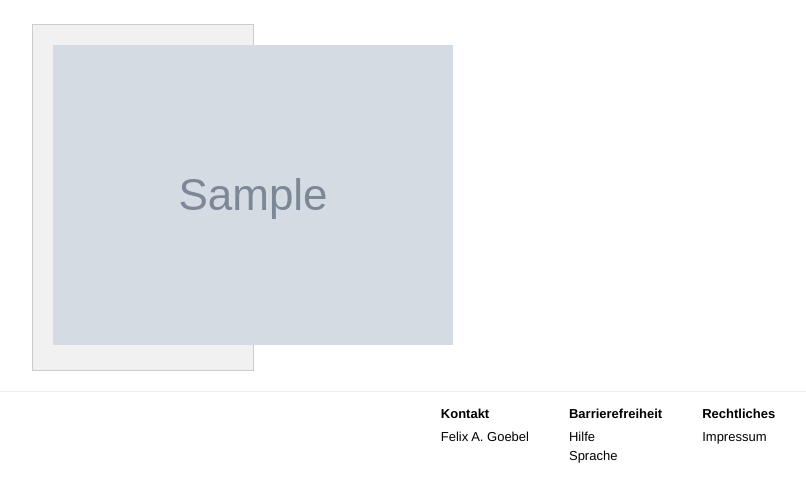
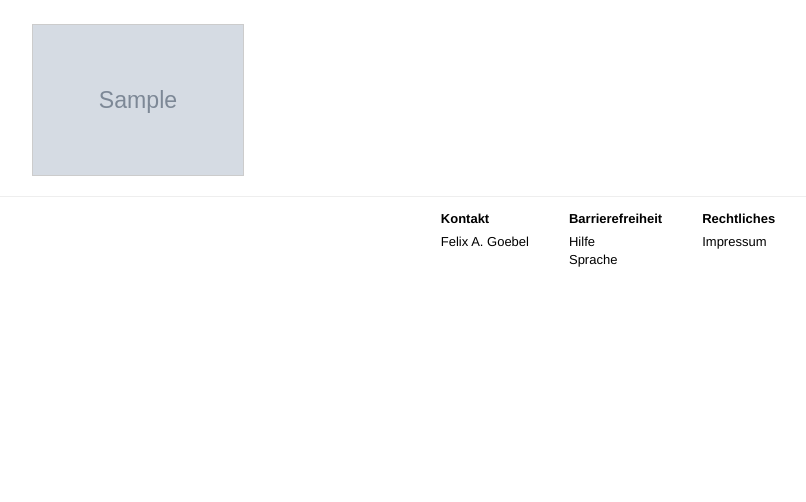
Before and after one commit to Felkonsky/Medienatlas, a Flask app: page / in a window 1280 px wide. Shown: the part 151-653 px from the top of the page, without its empty margins (32-838 px from the left). Run offline with Flask 3, Linux system fonts and the light colour scheme; tables that the repository leaves empty hold one stand-in row (values such as "Sample post"); grey boxes marked "Sample" are stand-in pictures; parts of the project's set-up code (start-up, migrations or seed data) failed here and were passed over.

Commit message:
update grid layout and add-mediastation feature

```diff
--- a/atlas-webapp/app.py
+++ b/atlas-webapp/app.py
@@ -1,23 +1,27 @@
 from flask import Flask
 from flask_sqlalchemy import SQLAlchemy
 from flask_migrate import Migrate
-
-UPLOAD_FOLDER = '../data/'
+from flask_uploads import UploadSet, IMAGES, configure_uploads
 
 
-db:SQLAlchemy= SQLAlchemy()
+# Mediastation images and data entry points
+# ms_images = UploadSet("images", IMAGES)
+# ms_data = UploadSet("data")
+
+db:SQLAlchemy = SQLAlchemy()
 
 def create_app():
+
     app = Flask(__name__, template_folder="templates")
-    app.config['SQLALCHEMY_DATABASE_URI'] = 'sqlite:///medienatlas.db'
-    app.config['SQLALCHEMY_TRACK_MODIFICATIONS'] = False
-    app.config['DATA_UPLOAD'] = UPLOAD_FOLDER
+    # As declared in config.py
+    app.config.from_object("config.DevelopmentConfig")
+
+    # configure_uploads(app, (ms_images, ms_data))
 
     db.init_app(app)
 
     # imports
     from routes import register_routes
     register_routes(app, db)
-
     migrate = Migrate(app, db)
     return app
--- a/atlas-webapp/routes.py
+++ b/atlas-webapp/routes.py
@@ -1,6 +1,10 @@
-from flask import render_template, request
+import os
+from flask_wtf import FlaskForm
+# from forms import UploadForm
+from flask import request,render_template, flash, redirect, send_from_directory, url_for
 from models import MediaStation, Exhibition, MediaContent, MediaType, Interaction
 from werkzeug.utils import secure_filename
+# from app import ms_data, ms_images
 
 def register_routes(app, db):
 
@@ -8,24 +12,55 @@ def register_routes(app, db):
     @app.route("/")
     def index():
         mediastations = MediaStation.query.all()
+        return render_template("index.html", mediastations=mediastations)
 
-        return render_template("index.html", mediastations=mediastations)
+    @app.route("/uploads/images/<img>")
+    def get_image(img):
+        return send_from_directory(app.config["IMG_UPLOAD"], img)
+
+    @app.route("/uploads/data/<data>")
+    def get_data(data):
+        return send_from_directory(app.config["DATA_UPLOAD"], data)
 
     @app.route("/add-mediastation", methods=["GET", "POST"])
     def add():
         """Add form input to the database."""
+
+        # form:FlaskForm = UploadForm()
+
+        # if form.validate_on_submit():
+
+        #     pass
         if request.method == "GET":
             return render_template("add-mediastation.html")
         elif request.method == "POST":
 
-            # Mediastation
-            ms_name = request.form.get("", type=str)
-            ms_description = request.form.get("", type=str)
+            # Errorhandling
+            if "msimage" not in request.files or "mssource" not in request.files:
+                flash("Es wurden keine Dateien übertragen.")
+                return redirect(request.url)
 
-            # image_url = db.Column(db.Text)
-            # path_to_exec = db.Column(db.Text)
+            # Mediastation form input values
+            ms_name = request.form.get("mstitle", type=str)
+            ms_description = request.form.get("msdescription", type=str)
+            ms_img = request.files["msimage"]
+            ms_path = request.files["mssource"]
 
-            # Exibition
+            # Errorhandling - no input files given
+            if ms_img.filename=="" or ms_path.filename=="":
+                flash("Es wurde keine Datei ausgewählt")
+                return redirect(request.url)
+
+            # Extract secure filenames
+            fn_img = secure_filename(ms_img.filename)
+            fn_path = secure_filename(ms_path.filename)
+
+            # Save the files to the corresponding folders
+            basedir = os.path.abspath(os.path.dirname(__file__))
+            ms_img.save(os.path.join(basedir, app.config["IMG_UPLOAD"], fn_img))
+            ms_path.save(os.path.join(basedir, app.config["DATA_UPLOAD"], fn_path))
+
+            # Exibition form input values
             ex_name = request.form.get("extitle", type=str)
             ex_location = request.form.get("exlocation", type=str)
             ex_start_date = request.form.get("exsdate", type=str)
@@ -33,10 +68,11 @@ def register_routes(app, db):
             ex_description = request.form.get("extrailer", type=str)
 
             new_ex = Exhibition(title=ex_name, location=ex_location, start_date=ex_start_date, end_date=ex_end_date, trailer=ex_description)
+            db.session.add(new_ex)
+            db.session.commit()
 
-
-
-            db.session.add(new_ex)
+            new_ms = MediaStation(title=ms_name, description=ms_description, image_url=fn_img, path_to_exec=fn_path, exhibition_id=new_ex.id)
+            db.session.add(new_ms)
             db.session.commit()
 
             return render_template("add-mediastation.html")
@@ -54,19 +90,8 @@ def register_routes(app, db):
 
         """OLD."""
 
-        # img = request.files["mimage"]
-        # path = request.files["msource"]
-
         # if not img or path:
         #     return "Keine Bild oder Pfad zur Medienstation angegeben", 400
-
-        # filename_img = secure_filename(img.filename)
-        # filename_path = secure_filename(path.filename)
-
-        # mimetype_img = img.mimetype
-        # mimetype_path = path.mimetype
-
-        # # new_img = MediaStation(img=,)
 
 
 
--- a/atlas-webapp/static/css/style.css
+++ b/atlas-webapp/static/css/style.css
@@ -231,23 +231,27 @@ body > .main-content {
 
 .grid {
   display: grid;
-  grid-template-columns: repeat(auto-fill, minmax(200px, 1fr)); /* Dynamic columns */
-  gap: 10px; /* Space between grid items */
+  grid-template-columns: repeat(auto-fill, minmax(200px, 1fr));
+  gap: 25px;
+  width: 100%;
 }
 
 .grid-item {
   background-color: #f1f1f1;
   border: 1px solid #ccc;
-  padding: 20px;
-  text-align: center;
+  padding: 0;
+  margin: 0;
+  width: 100%;
+  height: 150px;
+  object-fit: cover;
+
 }
 
 .grid-item-img {
-  width: auto;
-  height: auto;
+  height: inherit;
+  object-fit: cover;
+  width: inherit;
 }
-
-
 
 /*
    ----------------------
--- a/atlas-webapp/templates/index.html
+++ b/atlas-webapp/templates/index.html
@@ -8,7 +8,7 @@ Startseite
 <div class="grid">
 {% if mediastations %}
 {% for element in mediastations %}
-        <div class="grid-item"><img class="grid-item-img" src="{{ element.image_url }}" alt="{{element.title}}"></div>
+        <div class="grid-item"><img class="grid-item-img" src="{{ url_for('get_image', img=element.image_url) }}" alt="{{element.title}}"></div>
 {% endfor %}
 {% endif %}
 </div>
--- a/requirements.txt
+++ b/requirements.txt
@@ -3,6 +3,7 @@ blinker @ file:///home/conda/feedstock_root/build_artifacts/blinker_171509118412
 click @ file:///home/conda/feedstock_root/build_artifacts/click_1692311806742/work
 Flask @ file:///home/conda/feedstock_root/build_artifacts/flask_1712667726126/work
 Flask-Migrate @ file:///home/conda/feedstock_root/build_artifacts/flask-migrate_1710203994795/work
+Flask-Reuploaded==1.4.0
 Flask-SQLAlchemy @ file:///home/conda/feedstock_root/build_artifacts/flask-sqlalchemy_1719325630281/work
 greenlet @ file:///Users/runner/miniforge3/conda-bld/greenlet_1703201714305/work
 importlib_metadata @ file:///home/conda/feedstock_root/build_artifacts/importlib-metadata_1719361860083/work
```
Also changed, not shown: atlas-webapp/forms.py (added, +14 -0 lines), atlas-webapp/seed.py (+1 -1 lines), atlas-webapp/templates/add-mediastation.html (+8 -8 lines), README.md, 1 other file.
